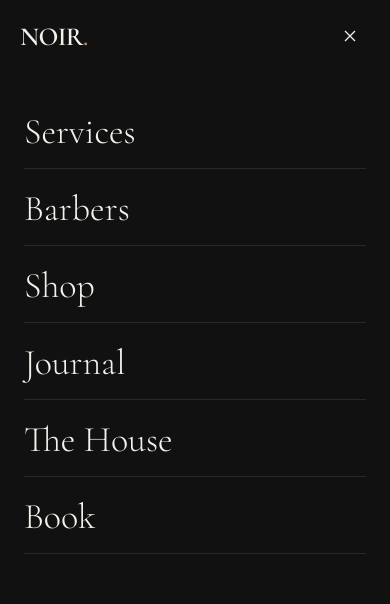
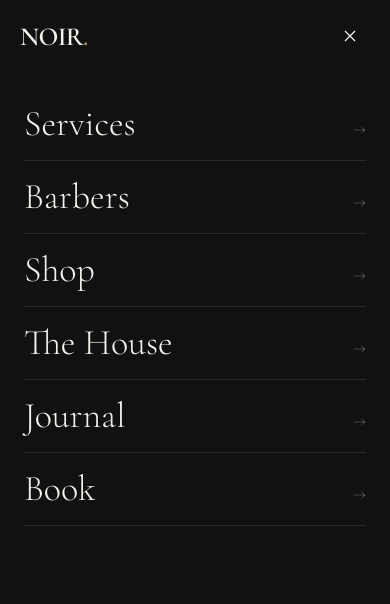
Before and after one commit to HamidMbairik/NOIR, a React (Vite) app: page / in a window 390 px wide. Both pictures are taken after a click on the button 350 px from the left and 67 px from the top of the page. Shown: the top 604 px of the page. Built offline with nearby package versions, Linux system fonts and the light colour scheme.

Commit message:
fixed navbar: blur + scroll progress line, calmer mobile menu

```diff
--- a/src/components/Navbar.jsx
+++ b/src/components/Navbar.jsx
@@ -2,12 +2,26 @@
 import { brand, navLinks } from "../data/content.js";
 import { Close, Menu } from "./Icons.jsx";
 
+const mobileLinks = [
+  { label: "Services", href: "#services" },
+  { label: "Barbers", href: "#barbers" },
+  { label: "Shop", href: "#shop" },
+  { label: "The House", href: "#house" },
+  { label: "Journal", href: "#journal" },
+  { label: "Book", href: "#booking" },
+];
+
 function Navbar() {
   const [open, setOpen] = useState(false);
   const [scrolled, setScrolled] = useState(false);
+  const [progress, setProgress] = useState(0);
 
   useEffect(() => {
-    const onScroll = () => setScrolled(window.scrollY > 24);
+    const onScroll = () => {
+      setScrolled(window.scrollY > 24);
+      const h = document.documentElement.scrollHeight - window.innerHeight;
+      setProgress(h > 0 ? Math.min(window.scrollY / h, 1) * 100 : 0);
+    };
     onScroll();
     window.addEventListener("scroll", onScroll, { passive: true });
     return () => window.removeEventListener("scroll", onScroll);
@@ -19,24 +33,30 @@
   }, [open]);
 
   return (
-    <header className="sticky top-0 z-50">
+    <header className="fixed inset-x-0 top-0 z-50">
       <div className="bg-ink text-paper">
         <div className="mx-auto flex max-w-6xl items-center justify-between px-5 py-2 text-[10px] uppercase tracking-[0.25em] sm:text-[11px]">
           <span className="hidden text-paper/70 sm:block">{brand.since} · New York</span>
           <a href="#booking" className="group text-paper/70 transition-colors hover:text-gold-light">
             <span className="flex items-center gap-2">
-              <span className="h-1 w-1 rounded-full bg-gold" /> Book online — opens today
+              <span className="h-1 w-1 rounded-full bg-gold" /> Book online today
+              <span className="animate-caret text-gold-light">_</span>
             </span>
           </a>
-          <a href={`tel:${brand.phone.replace(/[^0-9]/g, "")}`} className="text-paper/70 transition-colors hover:text-gold-light">
+          <a
+            href={`tel:${brand.phone.replace(/[^0-9]/g, "")}`}
+            className="text-paper/70 transition-colors hover:text-gold-light"
+          >
             {brand.phone}
           </a>
         </div>
       </div>
 
       <nav
-        className={`border-b border-ink/10 bg-paper/95 backdrop-blur transition-all ${
-          scrolled ? "shadow-[0_1px_0_0_rgba(17,17,17,0.06),0_8px_24px_-16px_rgba(17,17,17,0.25)]" : ""
+        className={`border-b transition-colors duration-300 ${
+          scrolled
+            ? "border-ink/10 bg-paper/90 shadow-[0_24px_48px_-32px_rgba(17,17,17,0.4)] backdrop-blur-md"
+            : "border-transparent bg-paper/70 backdrop-blur-sm"
         }`}
       >
         <div className="mx-auto flex max-w-6xl items-center justify-between px-5 py-4">
@@ -79,10 +99,18 @@
             <Menu />
           </button>
         </div>
+
+        {/* gold scroll progress */}
+        <div className="h-px w-full bg-transparent">
+          <div
+            className="h-px bg-gold transition-[width] duration-150 ease-linear"
+            style={{ width: `${progress}%` }}
+          />
+        </div>
       </nav>
 
       {open && (
-        <div className="fixed inset-0 z-[60] flex flex-col bg-ink text-paper">
+        <div className="fixed inset-0 z-[70] flex flex-col bg-ink text-paper">
           <div className="flex items-center justify-between px-5 py-4">
             <span className="font-display text-[26px] font-semibold tracking-tight">
               NOIR<span className="text-gold">.</span>
@@ -96,21 +124,22 @@
             </button>
           </div>
 
-          <div className="mt-6 flex flex-1 flex-col justify-between px-6 pb-8">
-            <nav className="flex flex-col gap-1">
-              {[{ label: "Services", href: "#services" }, { label: "Barbers", href: "#barbers" }, { label: "Shop", href: "#shop" }, { label: "Journal", href: "#journal" }, { label: "The House", href: "#house" }, { label: "Book", href: "#booking" }].map(
-                (l, i) => (
+          <div className="mt-4 flex flex-1 flex-col justify-between px-6 pb-8">
+            <nav className="flex flex-col gap-0">
+              {mobileLinks.map((l, i) => (
                 <a
                   key={l.href}
                   href={l.href}
                   onClick={() => setOpen(false)}
-                    className="border-b border-paper/10 py-4 font-display text-4xl font-light"
-                    style={{ transitionDelay: `${i * 40}ms` }}
+                  className="group flex items-baseline justify-between border-b border-paper/10 py-4 font-display text-4xl font-light transition-colors hover:text-gold-light"
+                  style={{ transitionDelay: `${i * 30}ms` }}
                 >
-                    {l.label}
+                  <span>{l.label}</span>
+                  <span className="text-xl text-paper/30 transition-all group-hover:translate-x-1 group-hover:text-gold">
+                    →
+                  </span>
                 </a>
-                )
-              )}
+              ))}
             </nav>
 
             <div className="flex items-end justify-between">
@@ -118,7 +147,10 @@
                 <p>{brand.since}</p>
                 <p>142 Franklin Street, NYC</p>
               </div>
-              <a href={`tel:${brand.phone.replace(/[^0-9]/g, "")}`} className="text-[11px] uppercase tracking-[0.25em] text-gold-light">
+              <a
+                href={`tel:${brand.phone.replace(/[^0-9]/g, "")}`}
+                className="text-[11px] uppercase tracking-[0.25em] text-gold-light"
+              >
                 {brand.phone}
               </a>
             </div>
```
Lines whose indentation alone changed are shown as unchanged.
